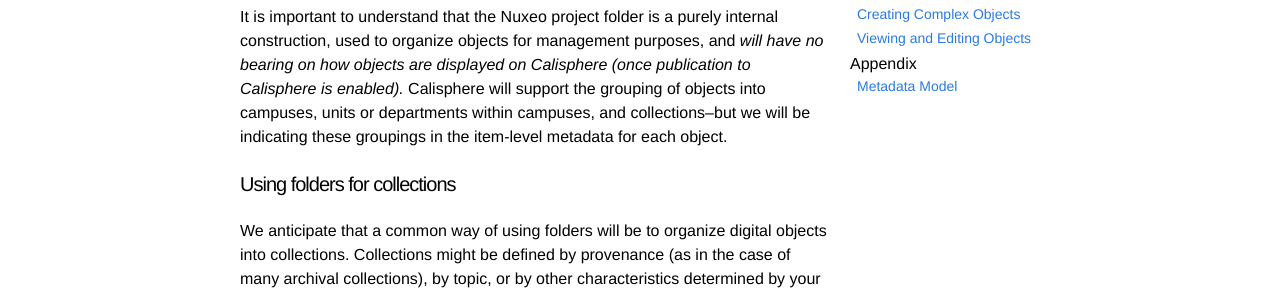
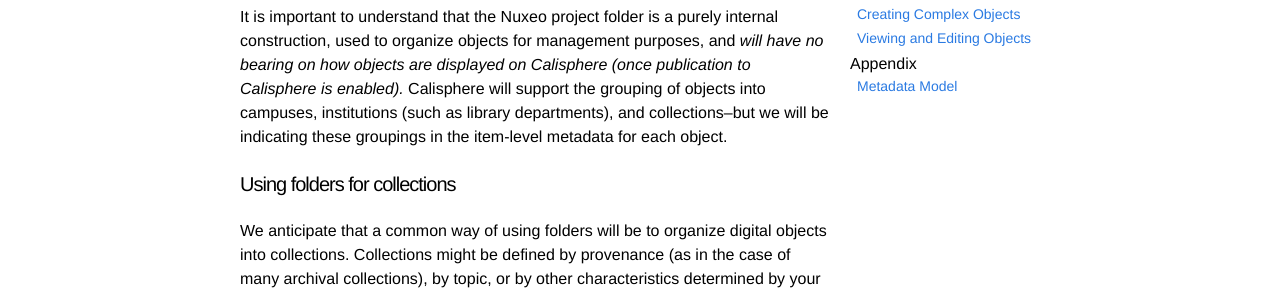
Before and after one commit to ucldc/ucldc-docs, a Jekyll site: the page built from docs/dams/organization.md, in a window 1280 px wide and 900 px high. Shown: the part 367-661 px from the top of the window. Built offline with Jekyll 4.4.1, drawn with Linux system fonts in a browser that asks for light colours; nearby versions of some CDN libraries.

Commit message:
Update organization.md

```diff
--- a/docs/dams/organization.md
+++ b/docs/dams/organization.md
@@ -10,7 +10,7 @@
 
 Our shared DAMS makes heavy use of something called project folders. Project folders are the building blocks for organizing digital objects in the DAMS. You might use them to define collections and other groups of objects, as discussed in more detail below.
 
-It is important to understand that the Nuxeo project folder is a purely internal construction, used to organize objects for management purposes, and _will have no bearing on how objects are displayed on Calisphere (once publication to Calisphere is enabled)._ Calisphere will support the grouping of objects into campuses, units or departments within campuses, and collections--but we will be indicating these groupings in the item-level metadata for each object.
+It is important to understand that the Nuxeo project folder is a purely internal construction, used to organize objects for management purposes, and _will have no bearing on how objects are displayed on Calisphere (once publication to Calisphere is enabled)._ Calisphere will support the grouping of objects into campuses, institutions (such as library departments), and collections--but we will be indicating these groupings in the item-level metadata for each object.
 
 ### Using folders for collections
 We anticipate that a common way of using folders will be to organize digital objects into collections. Collections might be defined by provenance (as in the case of many archival collections), by topic, or by other characteristics determined by your library. We have demonstrated this use of the project folder with the existing collections we've pre-loaded into the DAMS. You'll notice that for each existing collection, we have created a project folder with the same name of the collection, and all of the digital objects in that collection are contained within the corresponding folder.
```
